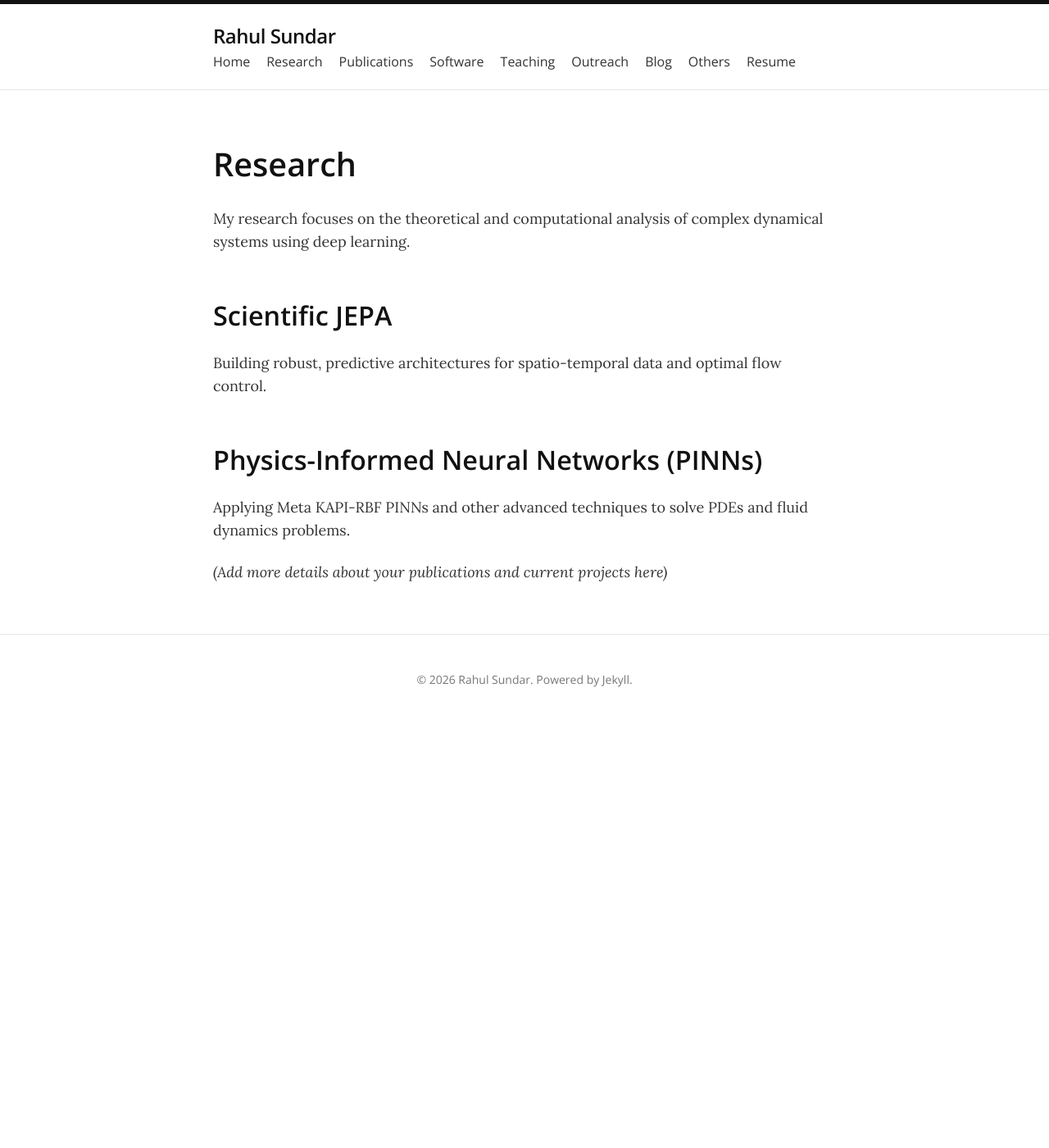
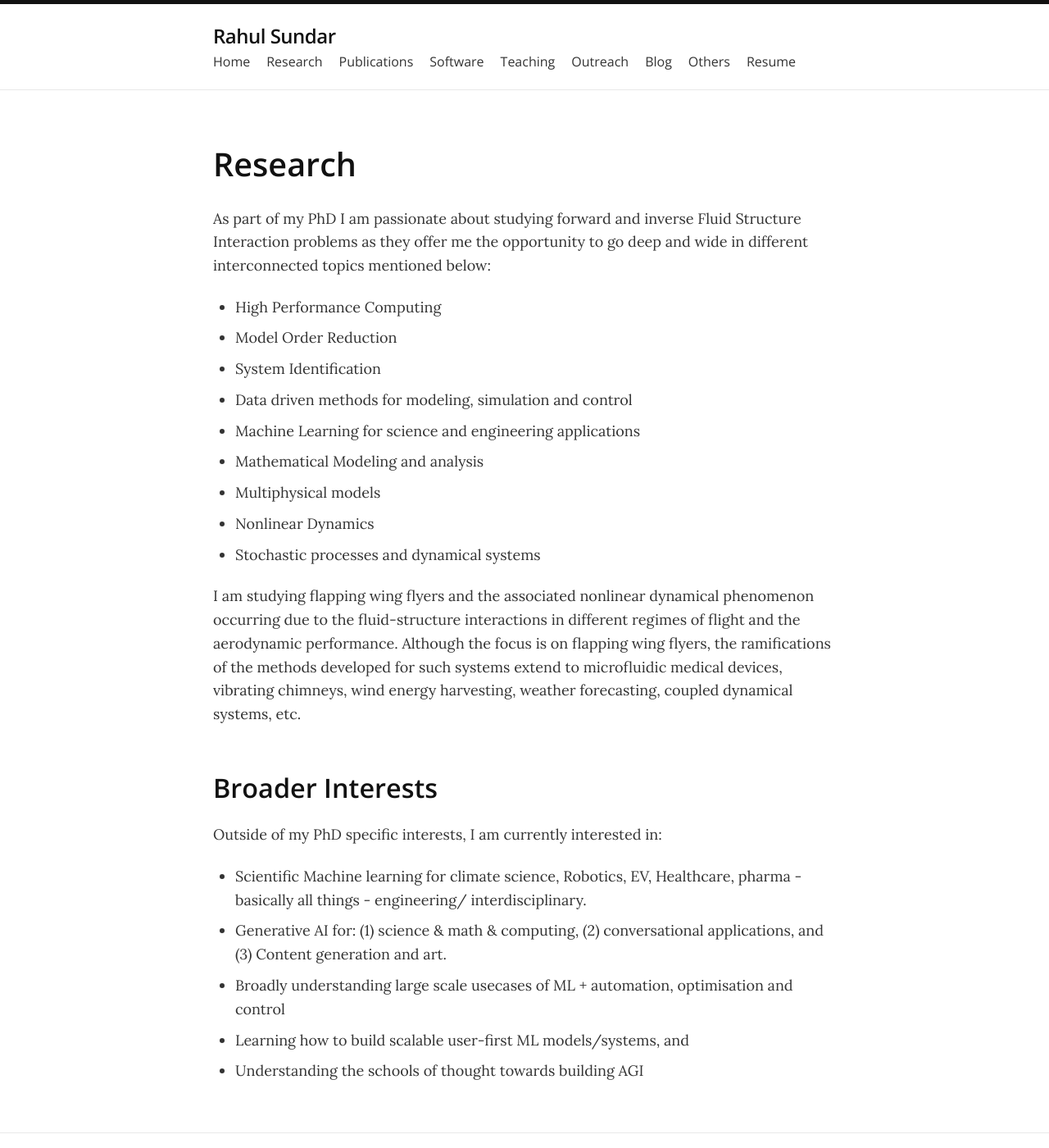
Before and after one commit to RahulSundar/rahulsundar.github.io, a Jekyll site: the page built from research.md, in a window 1280 px wide and 1400 px high. Shown: the whole window at 82% size. Built offline with Jekyll 4.4.1, drawn with Linux system fonts in a browser that asks for light colours.

Commit message:
Update content for Home, Research, and Publications with permalinks fix

```diff
--- a/_config.yml
+++ b/_config.yml
@@ -20,3 +20,5 @@ exclude:
   - vendor/cache/
   - vendor/gems/
   - vendor/ruby/
+
+permalink: pretty
--- a/research.md
+++ b/research.md
@@ -5,12 +5,24 @@ title: Research
 
 # Research
 
-My research focuses on the theoretical and computational analysis of complex dynamical systems using deep learning.
+As part of my PhD I am passionate about studying forward and inverse Fluid Structure Interaction problems as they offer me the opportunity to go deep and wide in different interconnected topics mentioned below:
+- High Performance Computing
+- Model Order Reduction
+- System Identification
+- Data driven methods for modeling, simulation and control
+- Machine Learning for science and engineering applications
+- Mathematical Modeling and analysis
+- Multiphysical models
+- Nonlinear Dynamics
+- Stochastic processes and dynamical systems
 
-## Scientific JEPA
-Building robust, predictive architectures for spatio-temporal data and optimal flow control.
+I am studying flapping wing flyers and the associated nonlinear dynamical phenomenon occurring due to the fluid-structure interactions in different regimes of flight and the aerodynamic performance. Although the focus is on flapping wing flyers, the ramifications of the methods developed for such systems extend to microfluidic medical devices, vibrating chimneys, wind energy harvesting, weather forecasting, coupled dynamical systems, etc.
 
-## Physics-Informed Neural Networks (PINNs)
-Applying Meta KAPI-RBF PINNs and other advanced techniques to solve PDEs and fluid dynamics problems.
+## Broader Interests
 
-*(Add more details about your publications and current projects here)*
+Outside of my PhD specific interests, I am currently interested in:
+- Scientific Machine learning for climate science, Robotics, EV, Healthcare, pharma - basically all things - engineering/ interdisciplinary.
+- Generative AI for: (1) science & math & computing, (2) conversational applications, and (3) Content generation and art.
+- Broadly understanding large scale usecases of ML + automation, optimisation and control
+- Learning how to build scalable user-first ML models/systems, and
+- Understanding the schools of thought towards building AGI
```
Also changed, not shown: index.md (+10 -9 lines), publications.md (+8 -7 lines).
